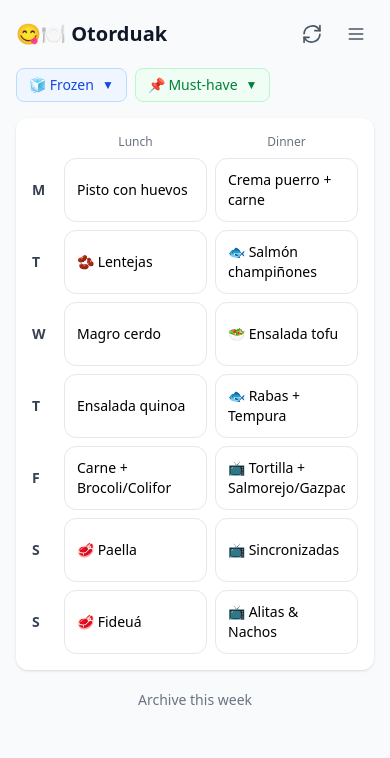
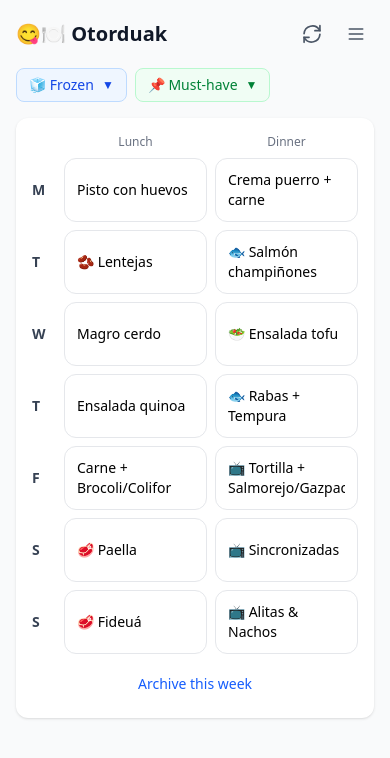
Before and after one commit to asierba/otorduak, a React (Vite) app: page / in a window 390 px wide. Both pictures are taken after a click on the button 312 px from the left and 34 px from the top of the page. Shown: the top 758 px of the page. Built offline with nearby package versions, Linux system fonts and the light colour scheme.

Commit message:
Move archive button inside week card with blue styling
Place the "Archive this week" button at the bottom of the week grid
card so it's visible without scrolling on mobile. Style it with blue
text for better visibility.

https://claude.ai/code/session_01UTUzZnZKq6m5LhhRAs9L2S

```diff
--- a/src/App.tsx
+++ b/src/App.tsx
@@ -253,13 +253,13 @@ function App() {
                 onRegenerate={handleRegenerate}
                 onClear={handleClear}
               />
+              <button
+                onClick={handleArchive}
+                className="mt-3 w-full py-2 text-sm font-medium text-blue-600 hover:bg-blue-50 active:bg-blue-100 rounded-lg transition-colors"
+              >
+                Archive this week
+              </button>
             </div>
-            <button
-              onClick={handleArchive}
-              className="mt-3 w-full py-2 text-sm text-gray-500 hover:text-gray-700 hover:bg-gray-100 active:bg-gray-200 rounded-lg transition-colors"
-            >
-              Archive this week
-            </button>
           </>
         ) : (
           <div className="text-center text-gray-400 mt-24">
```
